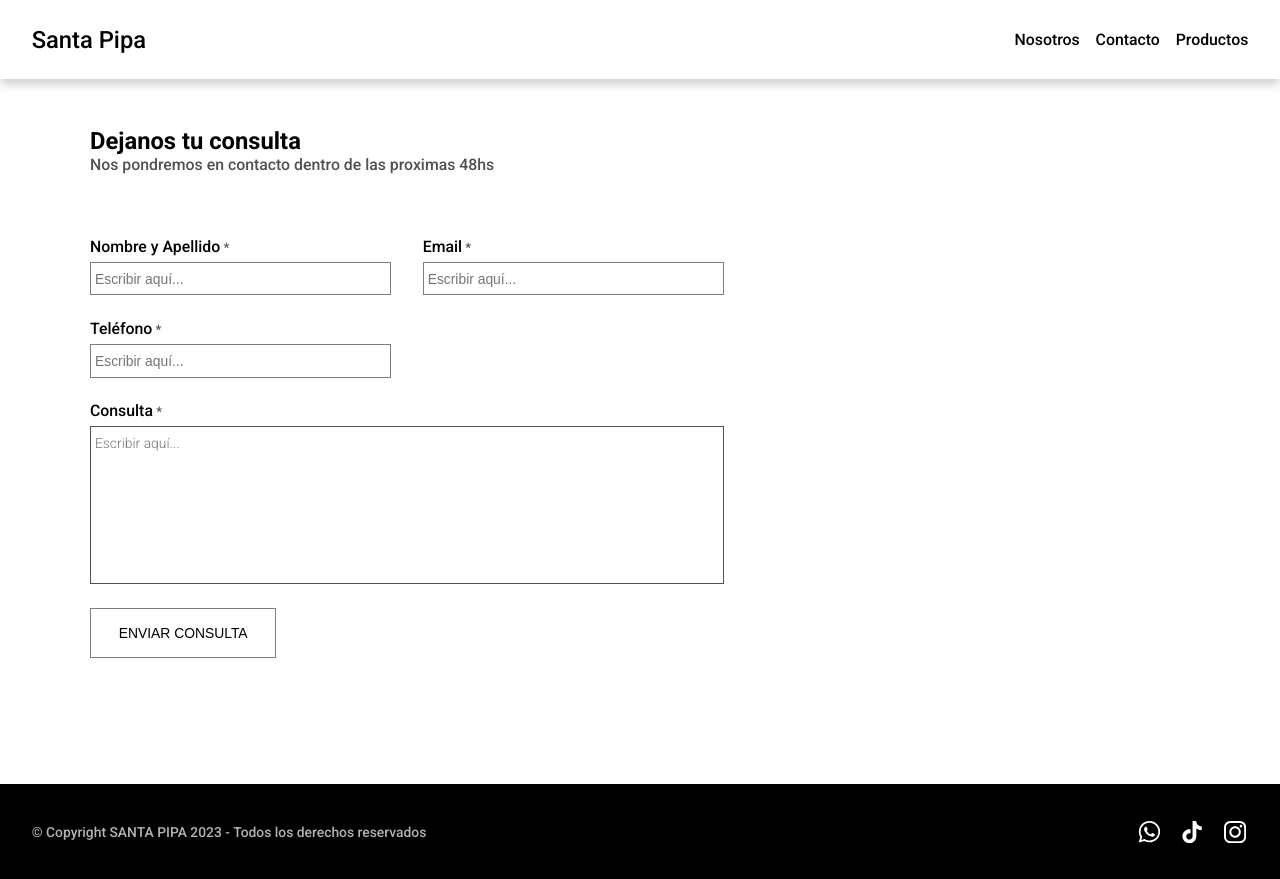
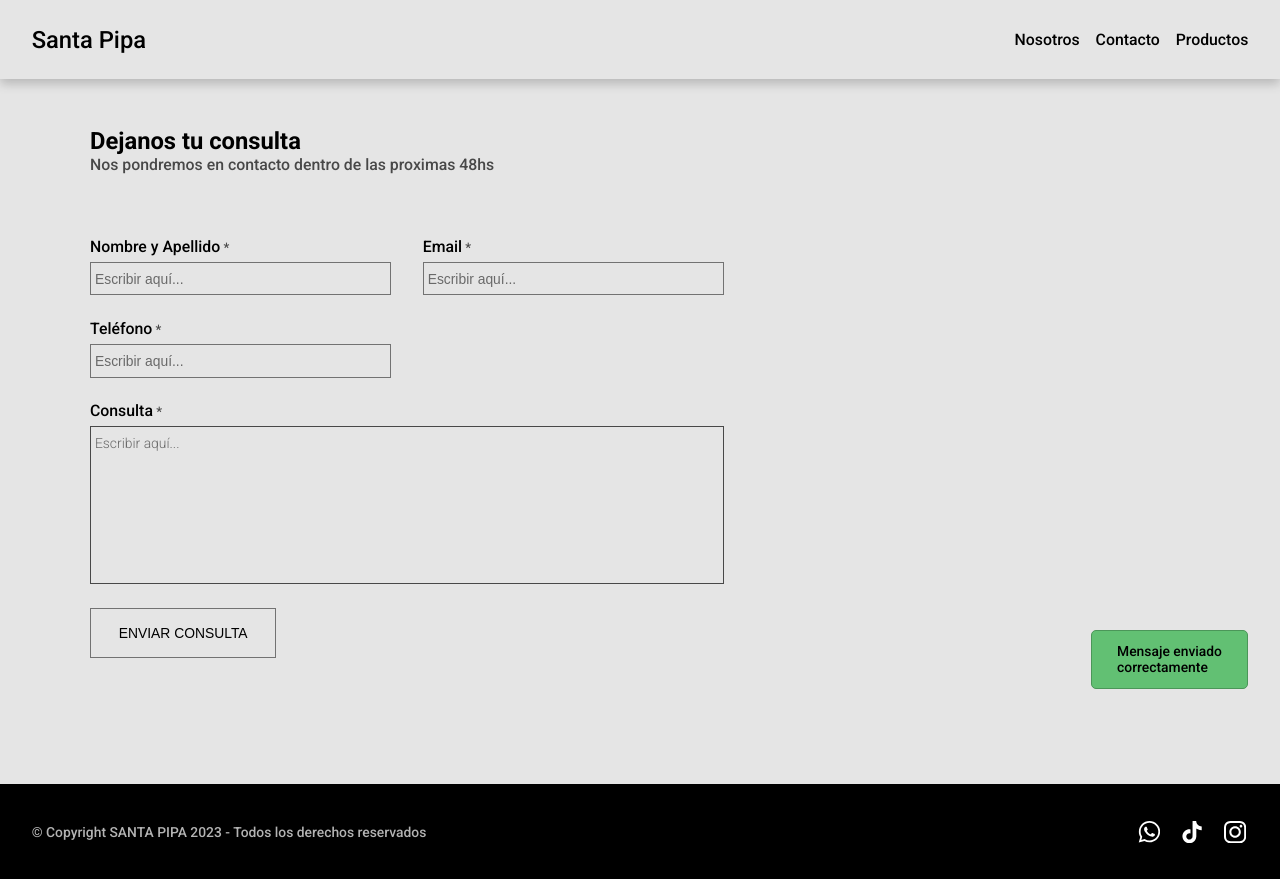
Before and after one commit to Tdibacco17/SantaPipa-v1, a Next.js app: page /contact in a window 1280 px wide. Built offline with nearby package versions, Linux system fonts and the light colour scheme.

Commit message:
fix | position modal

```diff
--- a/components/FormComponent/FormComponent.tsx
+++ b/components/FormComponent/FormComponent.tsx
@@ -39,7 +39,7 @@ export default function FormComponent({
                         data.contactPage.formData.submit.loading : data.contactPage.formData.submit.text}
                 </button>
             </div>
-            {isSuccessful && <ModalComponent />}
+            {true && <ModalComponent />}
         </form>
     )
 }
--- a/components/ModalComponent/ModalComponent.module.scss
+++ b/components/ModalComponent/ModalComponent.module.scss
@@ -15,7 +15,11 @@
     user-select: none;
     pointer-events: none;
     padding-right: 2rem;
-    padding-bottom: 2rem;
+    padding-bottom: 7rem;
+
+    @media (max-width:442px) {
+        padding-bottom: 9rem;
+    }
 
     .title {
         display: flex;
```
